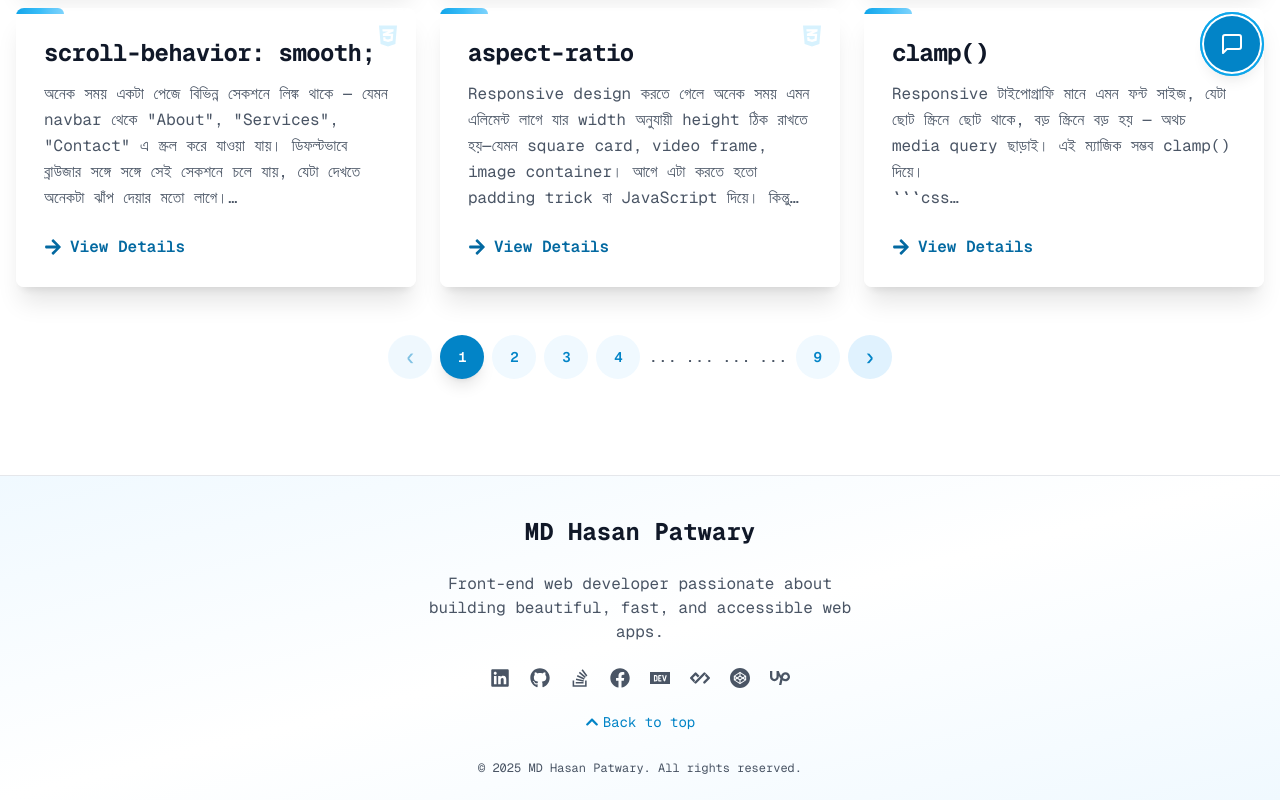
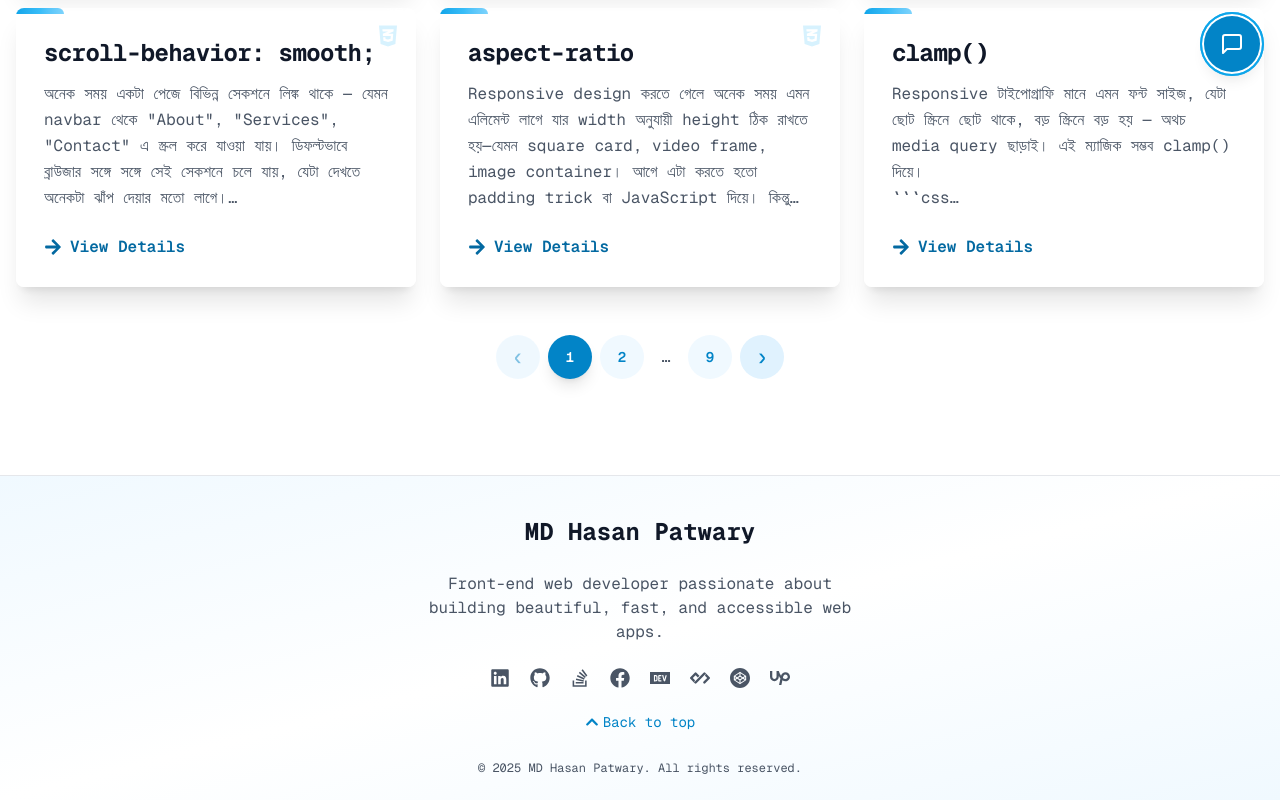
Before and after one commit to mdhasanpatwary/portfolio-app, a Next.js app: page /css-tips in a window 1280 px wide. Shown: the part 708-1508 px from the top of the page. Built offline with nearby package versions, Linux system fonts and the light colour scheme.

Commit message:
fix pagination logic

```diff
--- a/components/global/Pagination.tsx
+++ b/components/global/Pagination.tsx
@@ -8,45 +8,86 @@ interface PaginationProps {
 
 export default function Pagination({ currentPage, totalPages, makeHref }: PaginationProps) {
   if (totalPages <= 1) return null;
-  const pages = Array.from({ length: totalPages }, (_, i) => i + 1);
+
+  const generatePageNumbers = (): (number | "ellipsis")[] => {
+    const pages: (number | "ellipsis")[] = [];
+
+    // Always include first page
+    pages.push(1);
+
+    if (totalPages <= 6) {
+      // Show all pages if totalPages <= 6
+      for (let i = 2; i <= totalPages; i++) pages.push(i);
+      return pages;
+    }
+
+    // Determine when to show ellipses
+    const left = Math.max(2, currentPage - 1);
+    const right = Math.min(totalPages - 1, currentPage + 1);
+
+    // Add left ellipsis if needed
+    if (left > 2) pages.push("ellipsis");
+
+    // Add middle pages
+    for (let i = left; i <= right; i++) pages.push(i);
+
+    // Add right ellipsis if needed
+    if (right < totalPages - 1) pages.push("ellipsis");
+
+    // Always include last page
+    pages.push(totalPages);
+
+    return pages;
+  };
+
+  const pageItems = generatePageNumbers();
+
   return (
     <div className="flex justify-center items-center gap-2 mt-10 select-none">
+      {/* Previous Button */}
       <Link
         aria-label="Previous page"
         href={makeHref(Math.max(1, currentPage - 1))}
-        className={`flex items-center justify-center text-2xl w-11 h-11 rounded-full bg-primary-100 dark:bg-gray-700 text-primary-600 dark:text-primary-300 transition hover:bg-primary-200 dark:hover:bg-gray-600 focus:outline-none focus:ring-2 focus:ring-primary-400 ${currentPage === 1 ? "pointer-events-none opacity-50" : ""}`}
+        className={`flex items-center justify-center text-2xl w-11 h-11 rounded-full bg-primary-100 dark:bg-gray-700 text-primary-600 dark:text-primary-300 transition hover:bg-primary-200 dark:hover:bg-gray-600 focus:outline-none focus:ring-2 focus:ring-primary-400 ${
+          currentPage === 1 ? "pointer-events-none opacity-50" : ""
+        }`}
       >
         ‹
       </Link>
-      {pages.map((p, idx, arr) => {
-        // compact with ellipsis like existing Pagination
-        const shouldShow =
-          totalPages <= 5 ||
-          p === 1 ||
-          p === totalPages ||
-          (currentPage <= 3 && p <= 4) ||
-          (currentPage >= totalPages - 2 && p >= totalPages - 3) ||
-          Math.abs(p - currentPage) <= 1;
-        if (!shouldShow) return idx > 0 && arr[idx - 1] !== -1 ? <span key={`e${idx}`} className="text-gray-600 dark:text-gray-300">...</span> : null;
-        return (
+
+      {/* Page Numbers */}
+      {pageItems.map((item, index) =>
+        item === "ellipsis" ? (
+          <span
+            key={`ellipsis-${index}`}
+            className="flex items-center justify-center w-5 sm:w-7 h-11 text-gray-600 dark:text-gray-300"
+            aria-hidden="true"
+          >
+            …
+          </span>
+        ) : (
           <Link
-            key={p}
-            href={makeHref(p)}
-            aria-current={currentPage === p ? "page" : undefined}
-            className={`flex items-center justify-center relative text-sm w-11 h-11 rounded-full transition font-semibold overflow-hidden ${
-              currentPage === p
+            key={item}
+            href={makeHref(item)}
+            aria-current={currentPage === item ? "page" : undefined}
+            className={`flex items-center justify-center text-sm w-11 h-11 rounded-full transition font-semibold focus:outline-none focus:ring-2 focus:ring-primary-400 ${
+              currentPage === item
                 ? "bg-primary-600 text-white shadow-lg"
                 : "bg-primary-50 dark:bg-gray-800 text-primary-600 dark:text-primary-300 hover:bg-primary-200 dark:hover:bg-gray-700"
             }`}
           >
-            <span className="relative z-10">{p}</span>
+            {item}
           </Link>
-        );
-      })}
+        )
+      )}
+
+      {/* Next Button */}
       <Link
         aria-label="Next page"
         href={makeHref(Math.min(totalPages, currentPage + 1))}
-        className={`flex items-center justify-center text-2xl w-11 h-11 rounded-full bg-primary-100 dark:bg-gray-700 text-primary-600 dark:text-primary-300 transition hover:bg-primary-200 dark:hover:bg-gray-600 focus:outline-none focus:ring-2 focus:ring-primary-400 ${currentPage === totalPages ? "pointer-events-none opacity-50" : ""}`}
+        className={`flex items-center justify-center text-2xl w-11 h-11 rounded-full bg-primary-100 dark:bg-gray-700 text-primary-600 dark:text-primary-300 transition hover:bg-primary-200 dark:hover:bg-gray-600 focus:outline-none focus:ring-2 focus:ring-primary-400 ${
+          currentPage === totalPages ? "pointer-events-none opacity-50" : ""
+        }`}
       >
         ›
       </Link>
```
